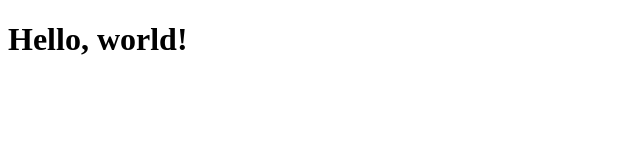
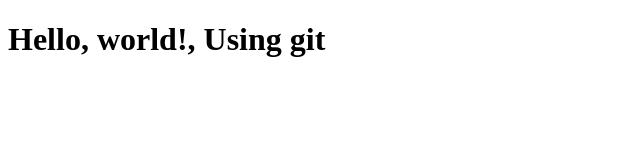
Before and after one commit to chadlanoway/geog576-lab1, a plain HTML site: page index.html in a window 1280 px wide. Shown: the whole page, without its empty margins (0-640 px from the left). Drawn offline with Linux system fonts and the light colour scheme.

Commit message:
Update index.html

```diff
--- a/index.html
+++ b/index.html
@@ -7,6 +7,6 @@
   <meta name="description" content="" />
 </head>
 <body>
-  <h1>Hello, world!</h1>
+  <h1>Hello, world!, Using git</h1>
 </body>
 </html>
```
